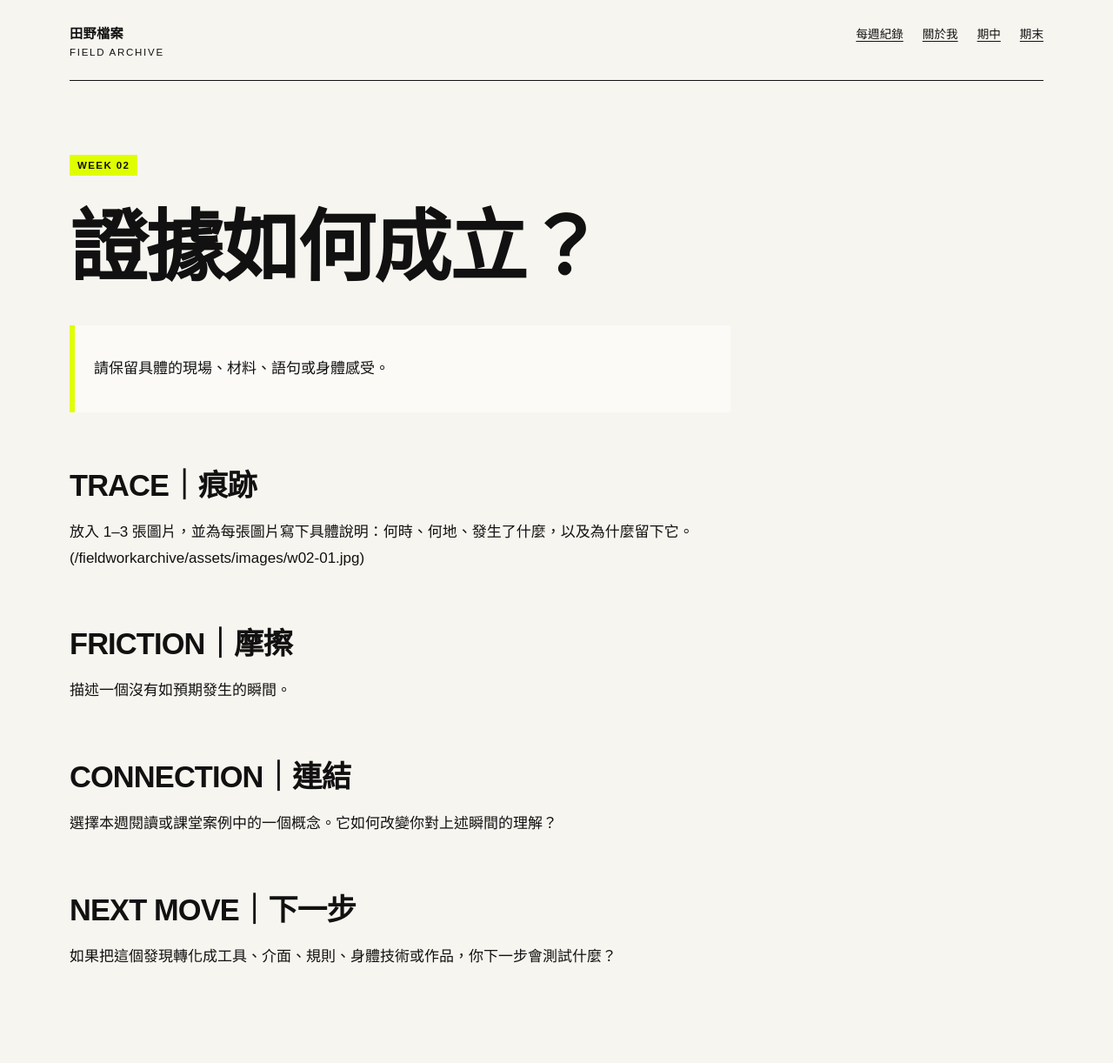
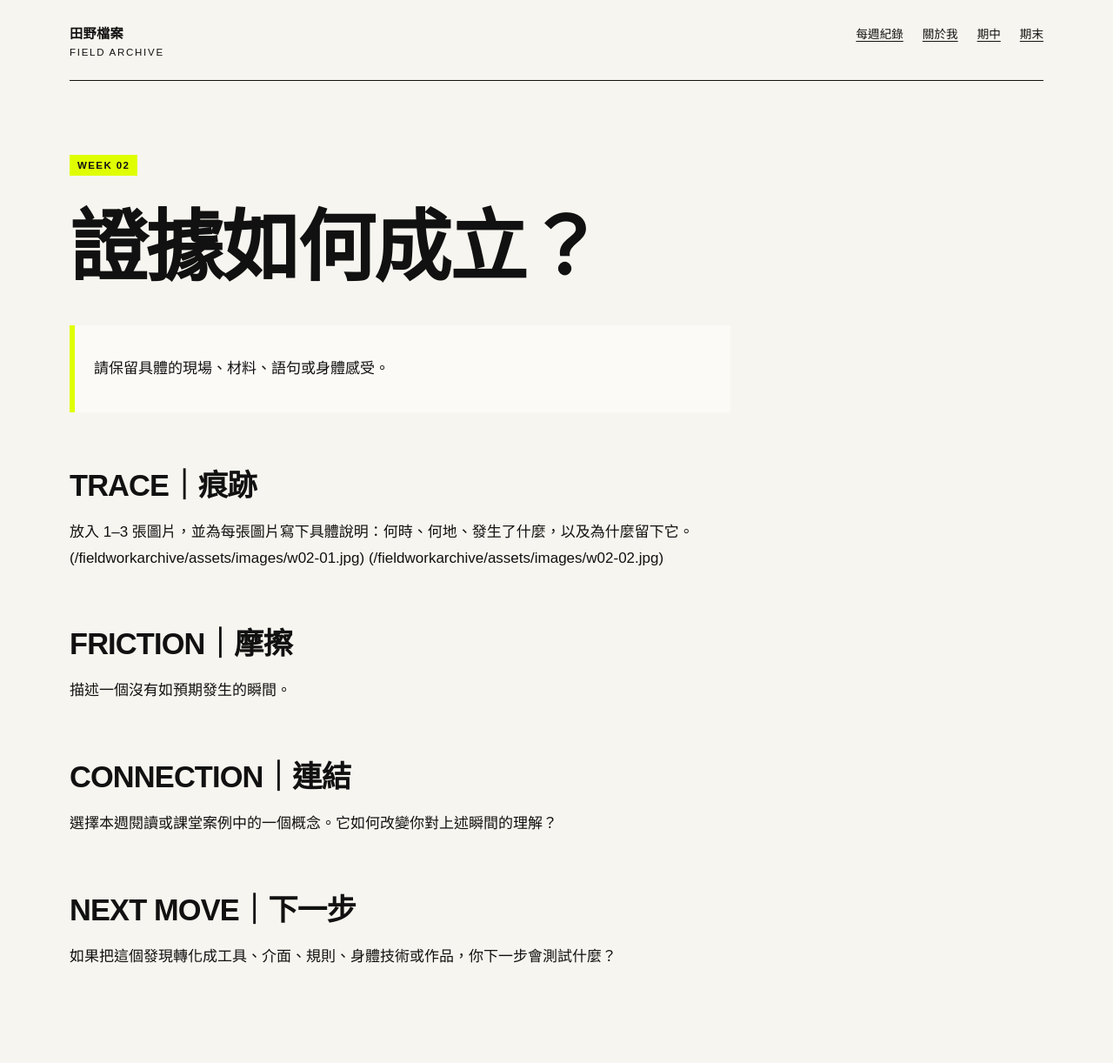
Before and after one commit to yenchichen1998/fieldworkarchive, a Jekyll site: the page built from weeks/week-02.md, in a window 1280 px wide. Shown: the whole page at 87% size. Built offline with Jekyll 4.4.1, drawn with Linux system fonts in a browser that asks for light colours.

Commit message:
Update week-02.md

```diff
--- a/weeks/week-02.md
+++ b/weeks/week-02.md
@@ -14,6 +14,8 @@ permalink: /weeks/week-02/
 
 放入 1–3 張圖片，並為每張圖片寫下具體說明：何時、何地、發生了什麼，以及為什麼留下它。
  ({{ '/assets/images/w02-01.jpg' | relative_url }})
+ ({{ '/assets/images/w02-02.jpg' | relative_url }})
+
 
 
 ## FRICTION｜摩擦
```
